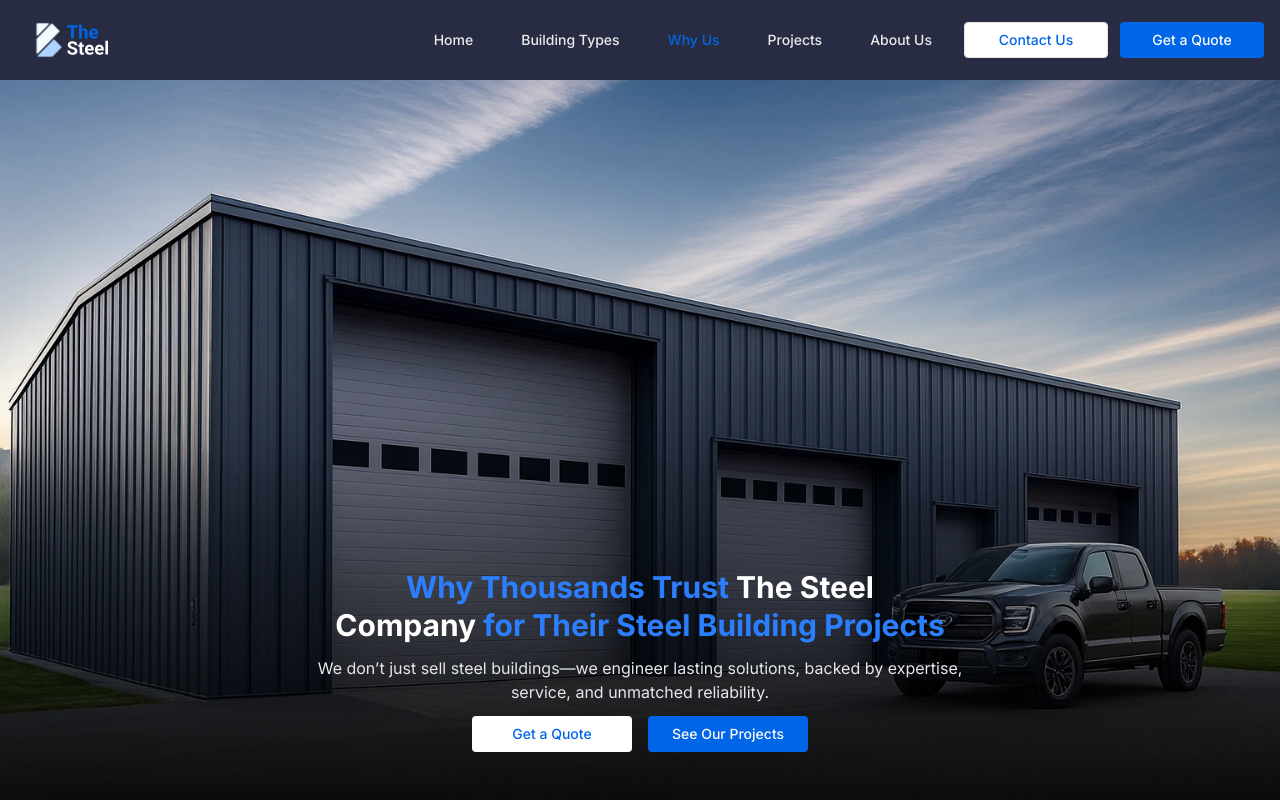
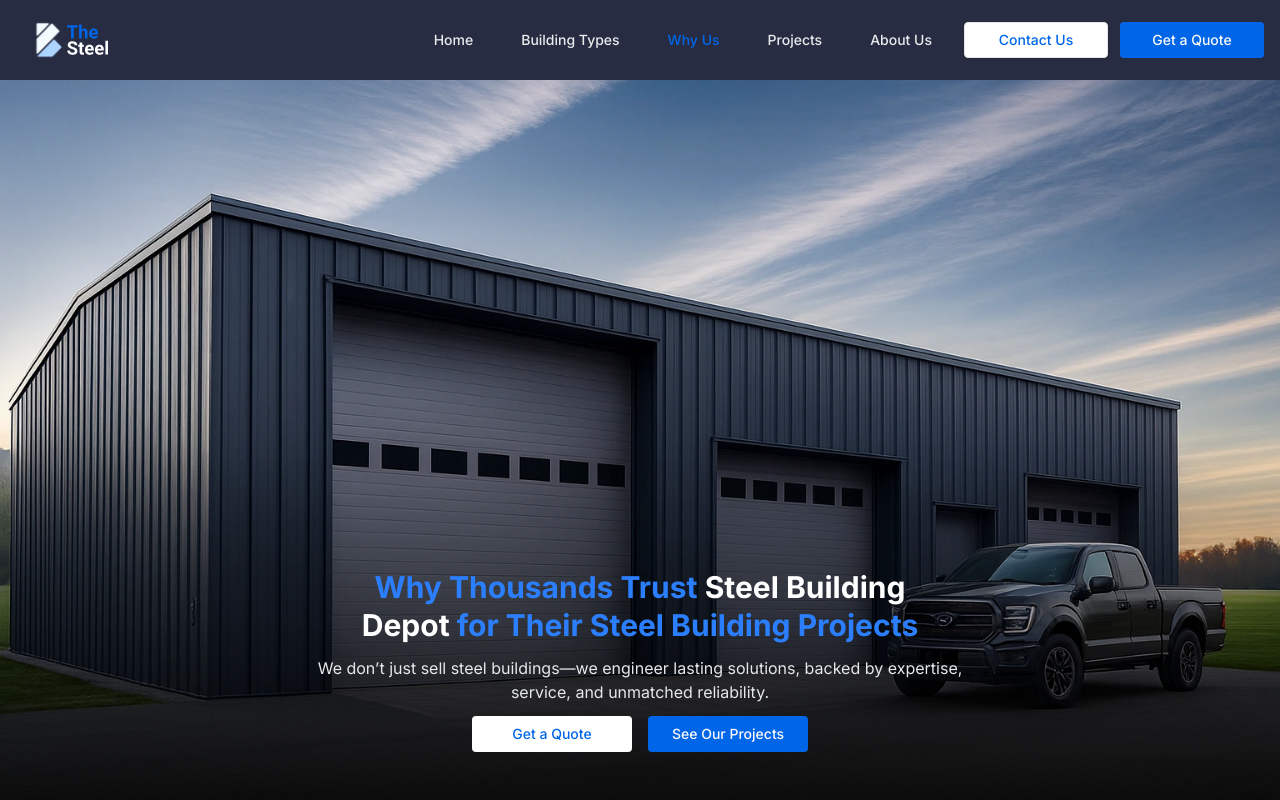
Before and after one commit to react6-flyweis/the-steel, a Next.js app: page /why-us in a window 1280 px wide. Shown: the top 800 px of the page. Built offline with nearby package versions, Linux system fonts and the light colour scheme.

Commit message:
feat: update footer and hero section to reflect correct company name

```diff
--- a/components/Footer.tsx
+++ b/components/Footer.tsx
@@ -131,7 +131,7 @@ export default function Footer() {
 
       <div className="bg-primary py-4 md:py-6">
         <Container className="text-center text-white text-sm md:text-base">
-          Thesteel Company © {new Date().getFullYear()}. All Rights Reserved
+          Steel Building Depot © {new Date().getFullYear()}. All Rights Reserved
         </Container>
       </div>
     </footer>
--- a/components/WhyUsHero.tsx
+++ b/components/WhyUsHero.tsx
@@ -19,10 +19,10 @@ export default function WhyUsHero() {
           <h1 className=" text-3xl  font-bold leading-tight text-white">
             {" "}
             <span className="text-blue-500">Why Thousands Trust</span>{" "}
-            <span className="text-white">The Steel</span>{" "}
+            <span className="text-white">Steel Building </span>{" "}
           </h1>
           <h1 className=" text-3xl  font-bold leading-tight text-white">
-            Company{" "}
+            Depot{" "}
             <span className="text-blue-500">
               for Their Steel Building Projects
             </span>
```
